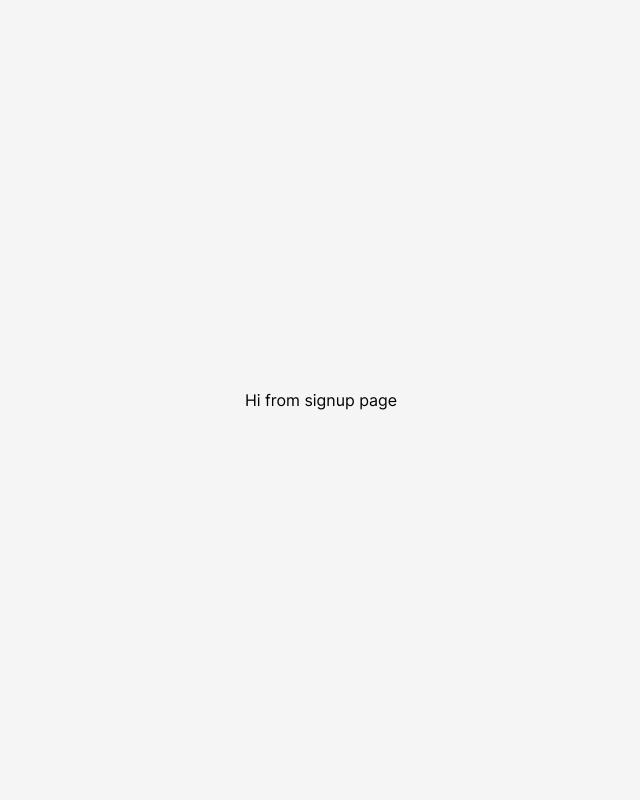
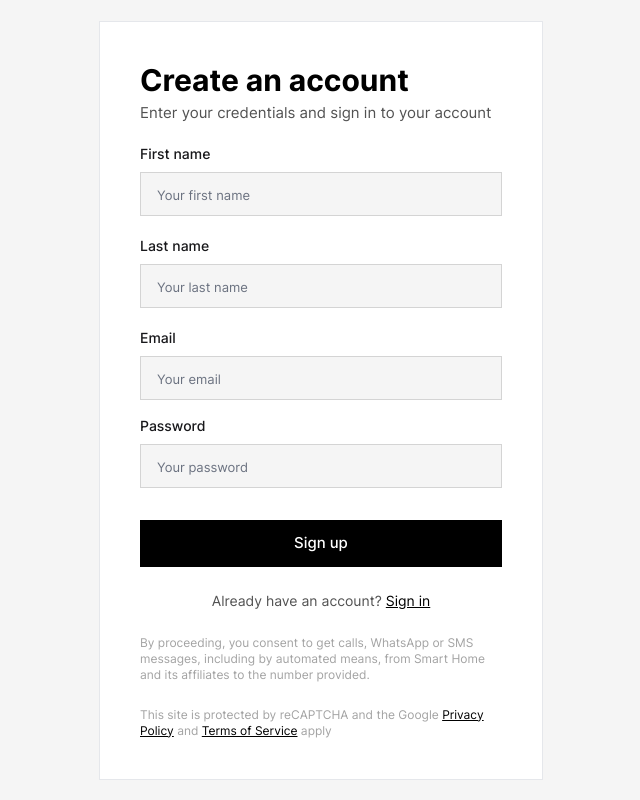
Before and after one commit to davidivkovic/smart-home, a SvelteKit app in the folder client/: page /signup in a window 1280 px wide. Shown: the whole page, without its empty margins (319-959 px from the left). Built offline with nearby package versions, Linux system fonts and the light colour scheme.

Commit message:
Signup page

```diff
--- a/client/src/routes/(auth)/signin/+page.svelte
+++ b/client/src/routes/(auth)/signin/+page.svelte
@@ -1,24 +1,36 @@
-<div class="flex max-w-[430px] flex-col justify-between border bg-white py-10 px-9">
+<script>
+  let error = ''
+
+  let email = ''
+  let password = ''
+
+  const signin = () => {
+    console.log(email, password)
+  }
+</script>
+
+<form on:submit|preventDefault={signin} class="flex max-w-[430px] flex-col justify-between border bg-white py-10 px-9">
   <div>
     <h1>Welcome Back</h1>
     <p class="mt-1 text-[15px]">Enter your credentials and sign in to your account</p>
     <div class="mt-5 flex flex-col gap-1">
       <label for="email">Email</label>
-      <input type="text" placeholder="Your email" />
+      <input bind:value={email} required type="text" placeholder="Your email" autocomplete="email" />
     </div>
     <div class="mt-4 flex flex-col gap-1">
       <div class="flex justify-between">
         <label for="password">Password</label>
         <a
-          href="/auth/password/forgotten"
+          href="/"
           class="mt-0.5 block cursor-pointer text-center text-[13px] text-neutral-600 underline"
         >
           Forgot password?
         </a>
       </div>
-      <input type="password" placeholder="Your password" />
+      <input bind:value={password} required type="password" placeholder="Your password" autocomplete="current-password" />
     </div>
   </div>
+  <p class="text-center mt-4 text-red-600 text-sm">{error}</p>
   <div class="mt-5">
     <button class="primary w-full"> Sign in </button>
     <p class="mt-6 text-center text-sm">
@@ -26,7 +38,7 @@
     </p>
     <small class="mt-6">
       By proceeding, you consent to get calls, WhatsApp or SMS messages, including by automated
-      means, from Uber and its affiliates to the number provided.</small
+      means, from Smart Home and its affiliates to the number provided.</small
     >
     <small class="mt-6">
       This site is protected by reCAPTCHA and the Google
@@ -34,4 +46,4 @@
       <span class="text-black underline">Terms of Service</span> apply
     </small>
   </div>
-</div>
+</form>
--- a/client/src/routes/(auth)/signup/+page.svelte
+++ b/client/src/routes/(auth)/signup/+page.svelte
@@ -1 +1,48 @@
-<div>Hi from signup page</div>
+<script>
+  const error = ''
+  const signup = () => {
+    console.log('signup')
+  }
+</script>
+
+<form
+  on:submit|preventDefault={signup}
+  class="flex max-w-[444px] flex-col justify-between border bg-white py-10 px-10"
+>
+  <div>
+    <h1>Create an account</h1>
+    <p class="mt-1 text-[15px]">Enter your credentials and sign in to your account</p>
+    <div class="mt-5 flex flex-col gap-2">
+      <label for="email">First name</label>
+      <input required type="text" placeholder="Your first name" autocomplete="given-name" />
+    </div>
+    <div class="mt-5 flex flex-col gap-2">
+      <label for="email">Last name</label>
+      <input required type="text" placeholder="Your last name" autocomplete="family-name" />
+    </div>
+    <div class="mt-5 flex flex-col gap-2">
+      <label for="email">Email</label>
+      <input required type="text" placeholder="Your email" autocomplete="email" />
+    </div>
+    <div class="mt-4 flex flex-col gap-2">
+      <label for="password">Password</label>
+      <input required type="password" placeholder="Your password" autocomplete="current-password" />
+    </div>
+  </div>
+  <p class="mt-4 text-center text-sm text-red-600">{error}</p>
+  <div class="mt-4">
+    <button class="primary w-full"> Sign up</button>
+    <p class="mt-6 text-center text-sm">
+      Already have an account? <a href="/signin" class="text-black underline">Sign in</a>
+    </p>
+    <small class="mt-6">
+      By proceeding, you consent to get calls, WhatsApp or SMS messages, including by automated
+      means, from Smart Home and its affiliates to the number provided.</small
+    >
+    <small class="mt-6">
+      This site is protected by reCAPTCHA and the Google
+      <span class="text-black underline"> Privacy Policy</span> and
+      <span class="text-black underline">Terms of Service</span> apply
+    </small>
+  </div>
+</form>
--- /dev/null
+++ b/client/src/routes/(auth)/signup/[email]/+page.svelte
@@ -0,0 +1,6 @@
+<script>
+  import { page } from '$app/stores'
+</script>
+
+<div>Confirm email page</div>
+<div>email: {$page.params.email}</div>
```
Also changed, not shown: client/jsconfig.json (added, +9 -0 lines).
